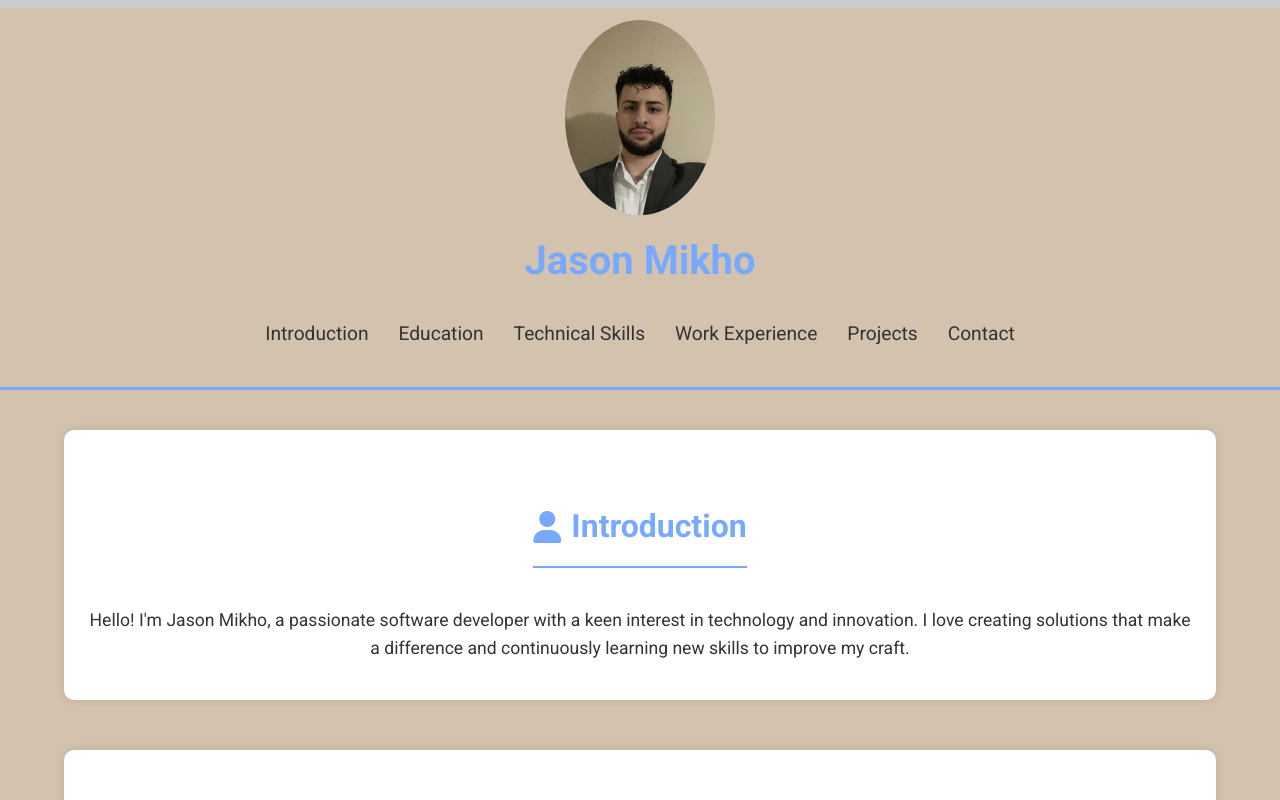
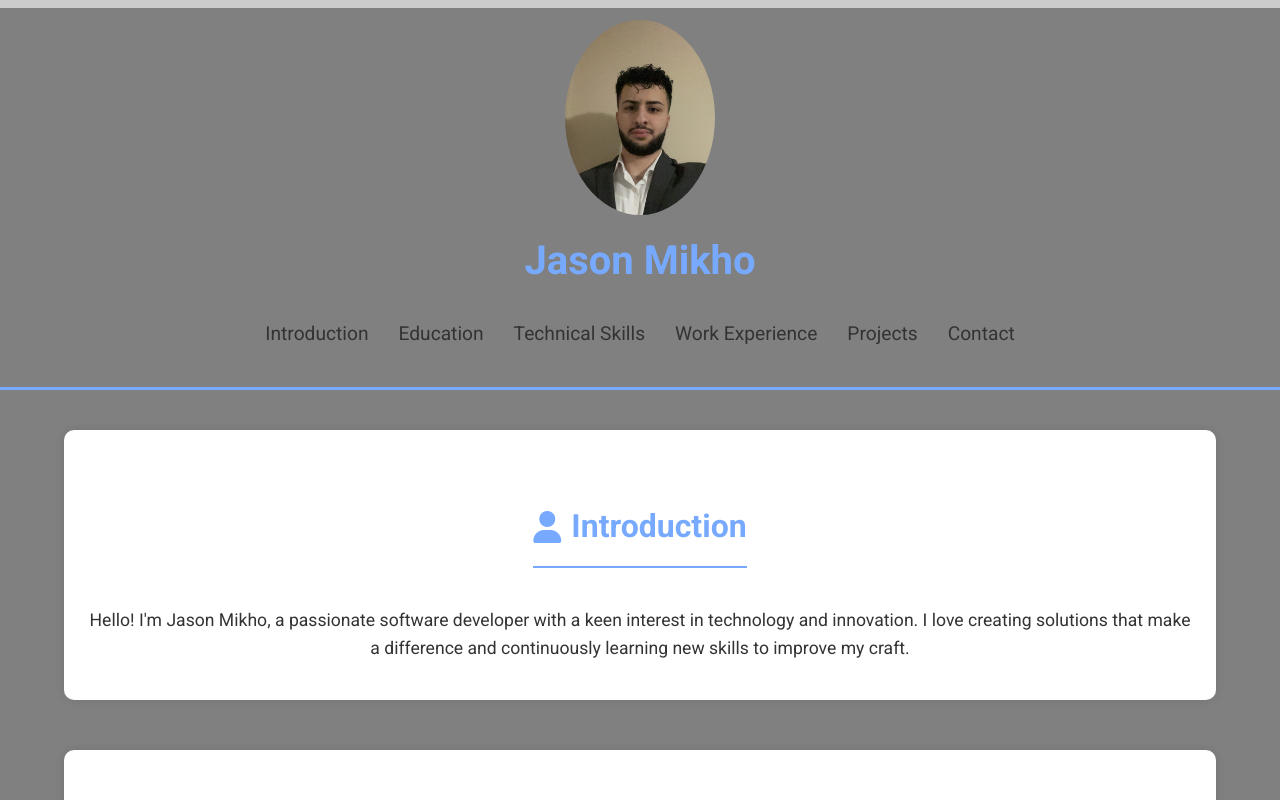
Before and after one commit to Jasonmikho/jasonmikho.github.io, a plain HTML site: page index.html in a window 1280 px wide. Shown: the top 800 px of the page. Drawn offline with Linux system fonts and the light colour scheme.

Commit message:
#Changed Background color

```diff
--- a/style.css
+++ b/style.css
@@ -1,7 +1,7 @@
 :root {
     --primary-color: #77aaff;
     --accent-color: #0056b3;
-    --background-color: #D3C2AD;
+    --background-color: #808080;
     --text-color: #333;
 }
 
```
